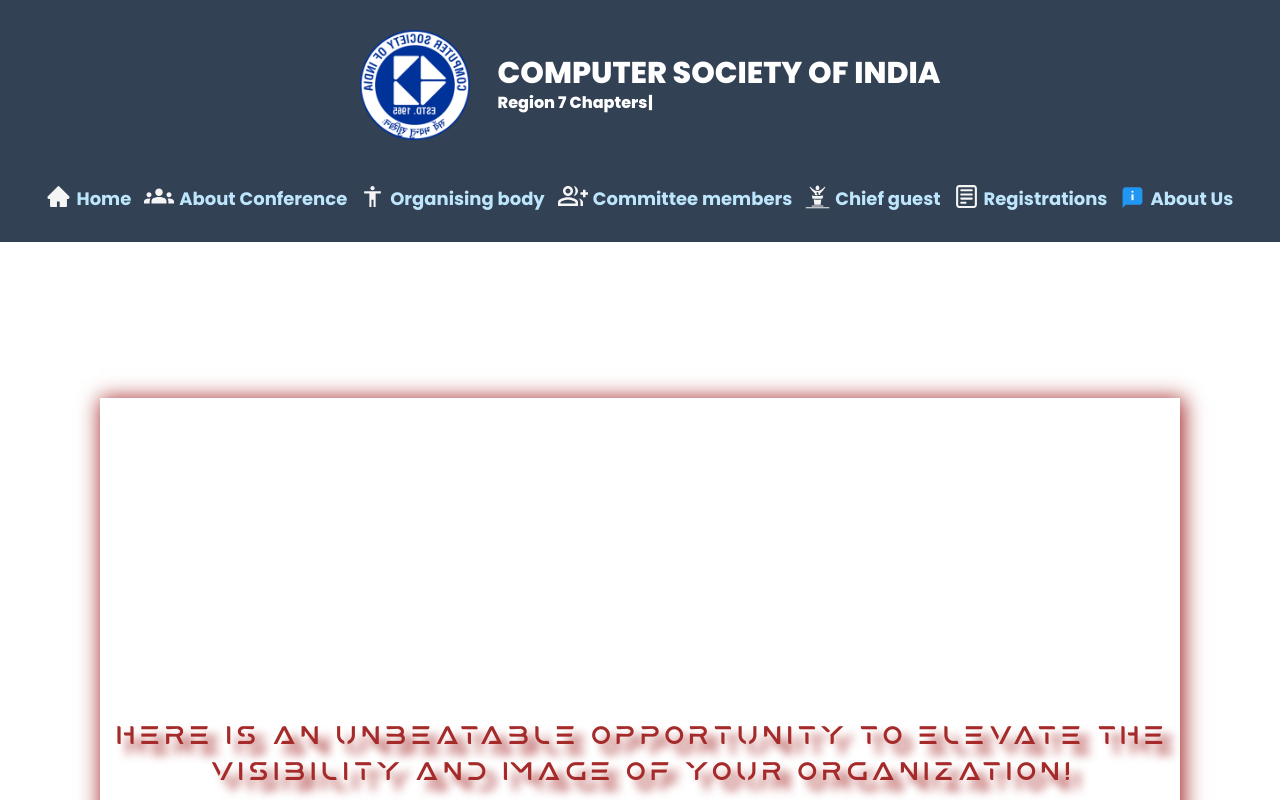
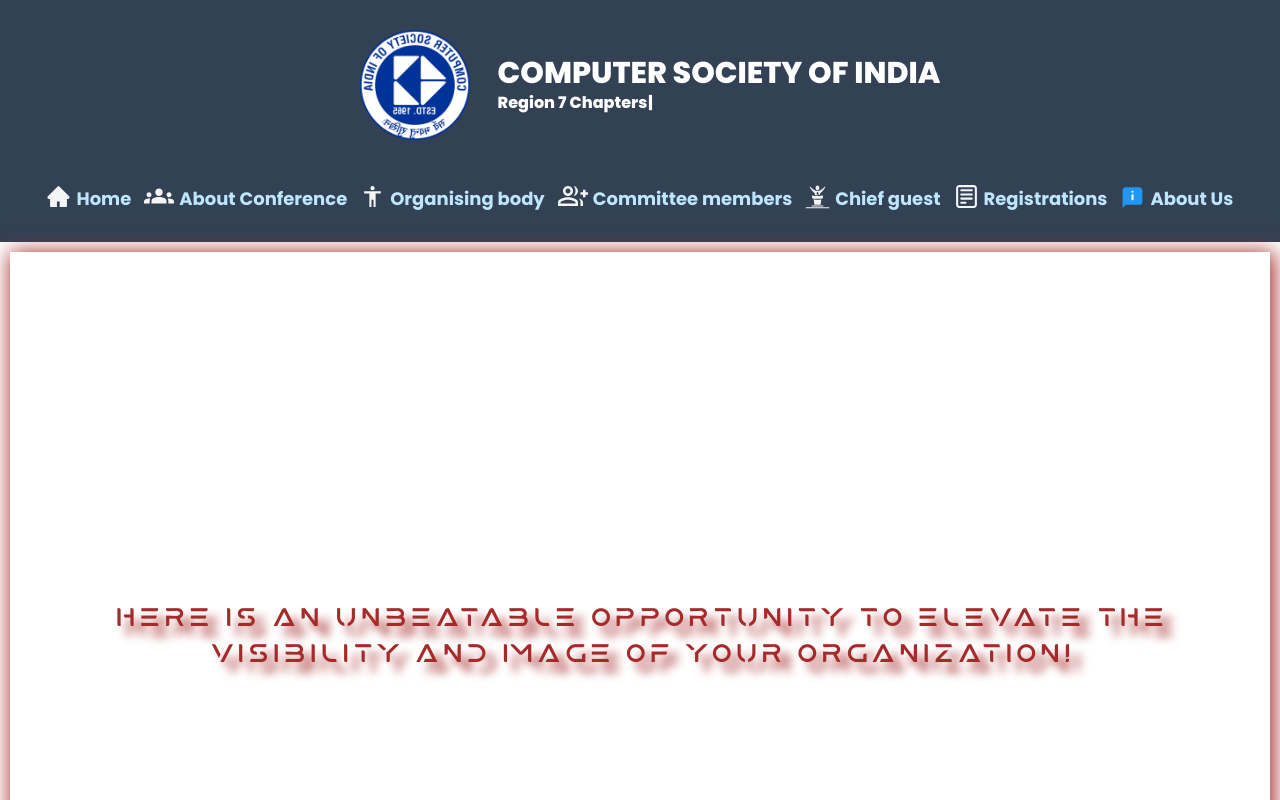
Before and after one commit to shadowctrl/csi-conference-frontend, a React (Create React App) app: page /souvenir in a window 1280 px wide. Built offline with nearby package versions, Linux system fonts and the light colour scheme.

Commit message:
Souviner full page

```diff
--- a/src/components/souvenir.jsx
+++ b/src/components/souvenir.jsx
@@ -56,7 +56,8 @@ const souvenir = () => {
 export default souvenir;
 
 const Main = styled.div`
-  padding: 100px;
+  margin-right: 10px;
+  margin-left: 10px;
   h1 {
     /* margin-top: 50px; */
     color: #0c4a6e;
@@ -64,15 +65,14 @@ const Main = styled.div`
     font-weight: 600;
     font-style: italic;
     font-size: x-large;
-    /* scroll-snap-align: start;
-    height: 100vh; */
+    /* scroll-snap-align: start; */
+    height: 100vh;
     display: flex;
     justify-content: center;
     align-items: center;
     text-align: center;
     box-shadow: 2px 2px 20px 2px;
-    height: 90vh;
-    padding: 10px;
+    /* padding: 10px; */
     text-shadow: 10px 10px 20px;
   }
 `;
@@ -82,13 +82,14 @@ const H1 = styled.div`
   color: brown;
   text-align: center;
   font-weight: 900;
-  padding: 10px;
+  padding: 15px;
   box-shadow: 2px 2px 20px 2px;
   animation: fadey 1s linear forwards;
-  height: 90vh;
+  height: 97vh;
   display: flex;
   align-items: center;
   text-shadow: 10px 10px 10px;
+
   @keyframes fadey {
     0% {
       transform: translateY(10px);
@@ -104,11 +105,9 @@ const H1 = styled.div`
 const Border = styled.div`
   border-style: dashed;
   border-color: rgb(147 197 253);
-  padding-top: 1rem;
+  padding-top: 10px;
   border-width: 0px;
   scroll-snap-align: start;
-  margin-top: 20px;
-  margin-bottom: 20px;
 `;
 
 const Details = styled.div`
```
